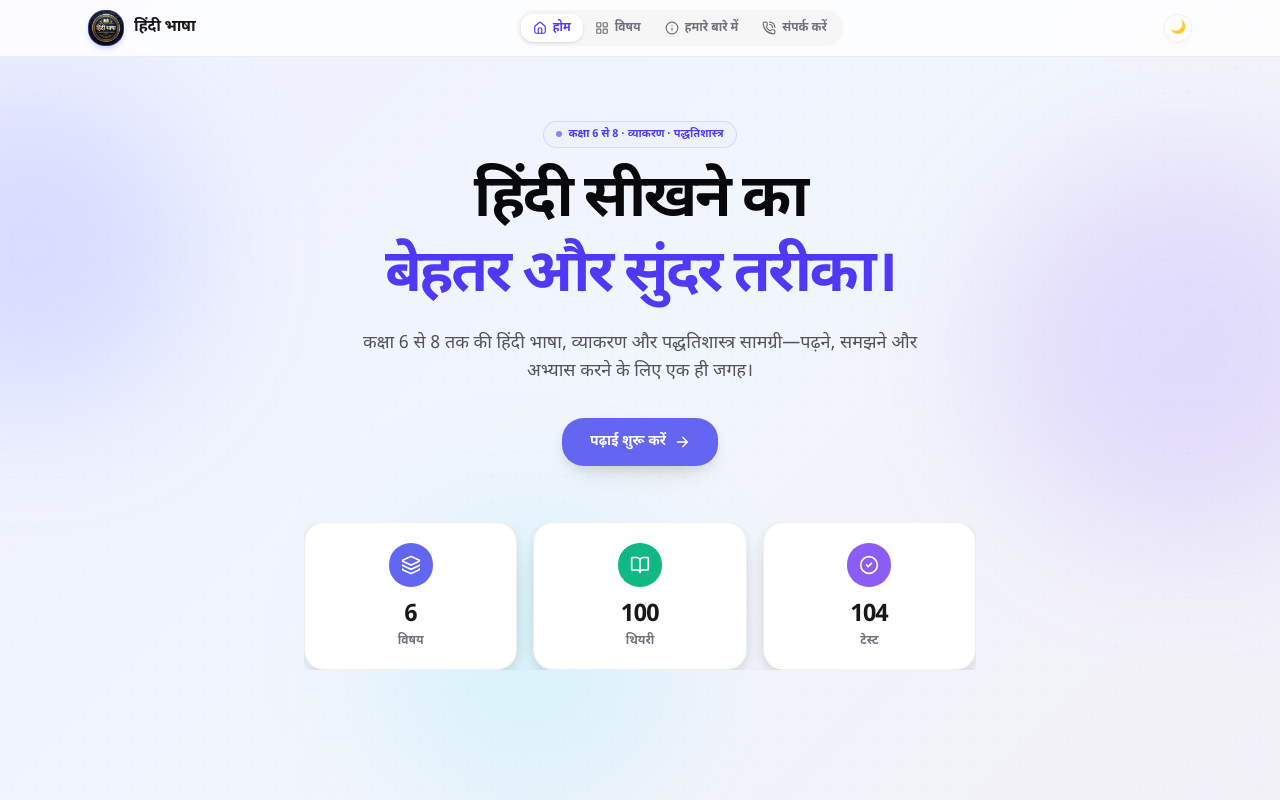
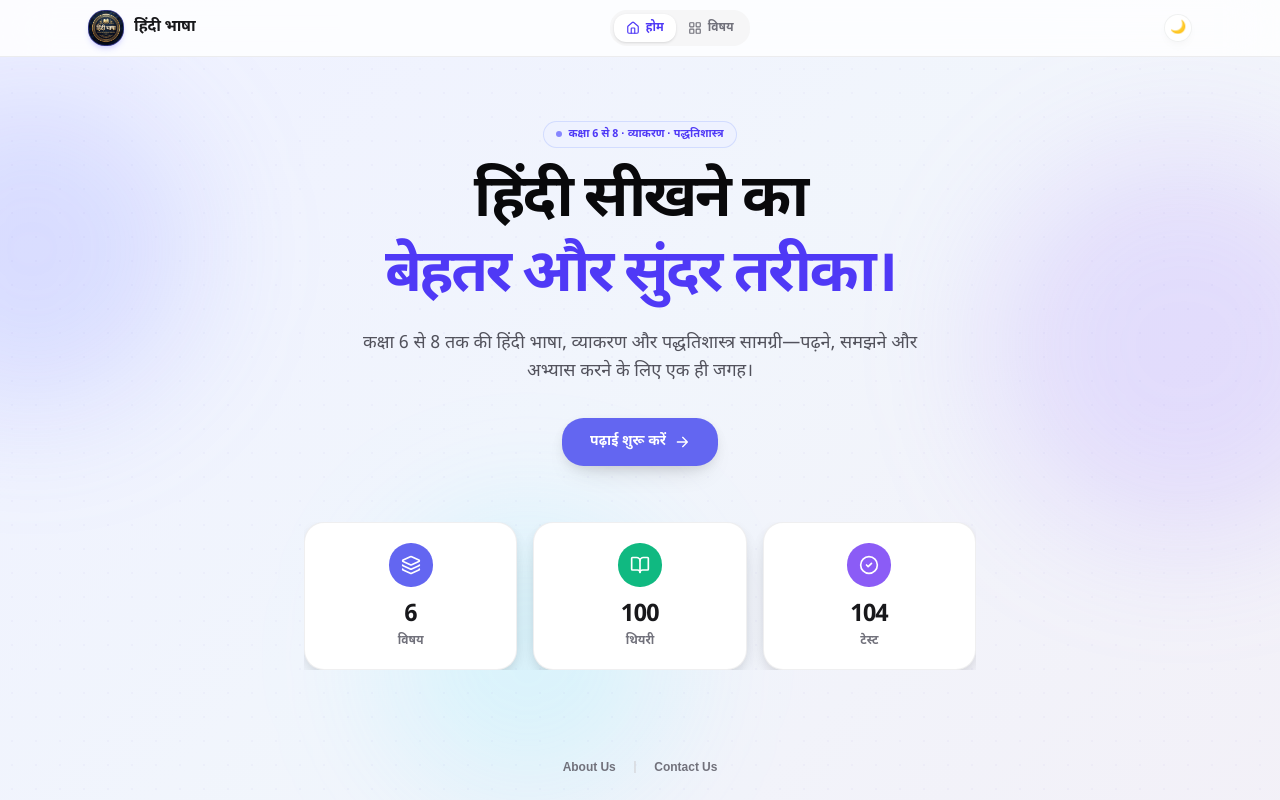
Before and after one commit to GyanAcademy01/Hindi-language, a Next.js app: page / in a window 1280 px wide. Built offline with nearby package versions, Linux system fonts and the light colour scheme.

Commit message:
feat: move About Us and Contact Us from Topbar to bottom footer matching child-development pattern

```diff
--- a/src/app/page.tsx
+++ b/src/app/page.tsx
@@ -36,7 +36,7 @@ export default function HomePage() {
   ];
 
   return (
-    <main className="relative flex-1 overflow-hidden">
+    <main className="relative flex-1 overflow-hidden flex flex-col justify-between">
       {/* Ambient background - Pure CSS Static Render */}
       <div className="pointer-events-none absolute inset-0 -z-10 overflow-hidden">
         <div className="absolute -left-32 top-8 h-80 w-80 rounded-full bg-indigo-400/20 blur-3xl dark:bg-indigo-500/10" />
@@ -45,7 +45,7 @@ export default function HomePage() {
         <div className="home-bg-grid" />
       </div>
 
-      <div className="mx-auto w-full max-w-5xl px-5 pb-20 pt-12 sm:px-8 sm:pt-16">
+      <div className="mx-auto w-full max-w-5xl px-5 pt-12 sm:px-8 sm:pt-16">
         {/* Hero */}
         <section className="mx-auto max-w-3xl text-center">
           <span className="inline-flex items-center gap-1.5 rounded-full border border-indigo-200/70 bg-indigo-50 px-3 py-1 text-[11px] font-bold text-indigo-600 dark:border-indigo-500/20 dark:bg-indigo-500/10 dark:text-indigo-300">
@@ -89,6 +89,19 @@ export default function HomePage() {
           ))}
         </section>
       </div>
+
+      {/* Bottom Footer - Child-Development Pattern */}
+      <footer className="mt-12 pb-6 text-center text-xs font-semibold text-zinc-500 dark:text-zinc-400 z-20">
+        <div className="flex items-center justify-center gap-4">
+          <Link href="/about" prefetch className="hover:text-indigo-600 dark:hover:text-indigo-400 transition-colors">
+            About Us
+          </Link>
+          <span className="text-zinc-300 dark:text-zinc-700">|</span>
+          <Link href="/contact-us" prefetch className="hover:text-indigo-600 dark:hover:text-indigo-400 transition-colors">
+            Contact Us
+          </Link>
+        </div>
+      </footer>
     </main>
   );
 }
--- a/src/components/layout/Topbar.tsx
+++ b/src/components/layout/Topbar.tsx
@@ -3,14 +3,12 @@
 import Link from "next/link";
 import Image from "next/image";
 import { usePathname } from "next/navigation";
-import { Home, LayoutGrid, Info, PhoneCall } from "lucide-react";
+import { Home, LayoutGrid } from "lucide-react";
 import { ThemeToggle } from "@/components/common/ThemeToggle";
 
 const navigationItems = [
   { href: "/", label: "होम", icon: Home },
   { href: "/subjects", label: "विषय", icon: LayoutGrid },
-  { href: "/about", label: "हमारे बारे में", icon: Info },
-  { href: "/contact-us", label: "संपर्क करें", icon: PhoneCall },
 ];
 
 export function Topbar() {
@@ -30,7 +28,7 @@ export function Topbar() {
           <span className="text-base font-black tracking-tight text-zinc-900 dark:text-white">हिंदी भाषा</span>
         </Link>
 
-        <nav aria-label="मुख्य नेविगेशन" className="hidden sm:flex items-center rounded-xl bg-zinc-100/80 p-1 dark:bg-zinc-900">
+        <nav aria-label="मुख्य नेविगेशन" className="flex items-center rounded-xl bg-zinc-100/80 p-1 dark:bg-zinc-900">
           {navigationItems.map(({ href, label, icon: Icon }) => {
             const isActive = pathname === href || (href === "/subjects" && pathname.startsWith("/chapter"));
 
```
